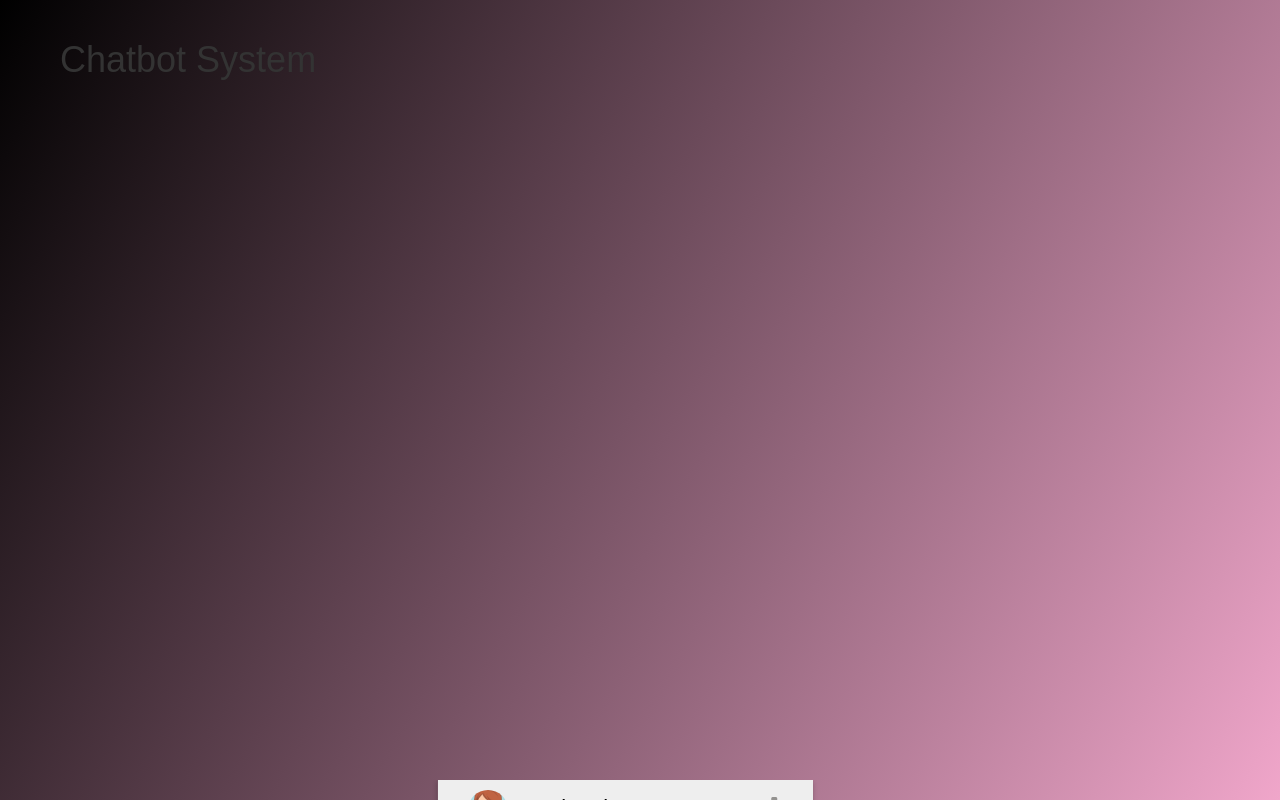
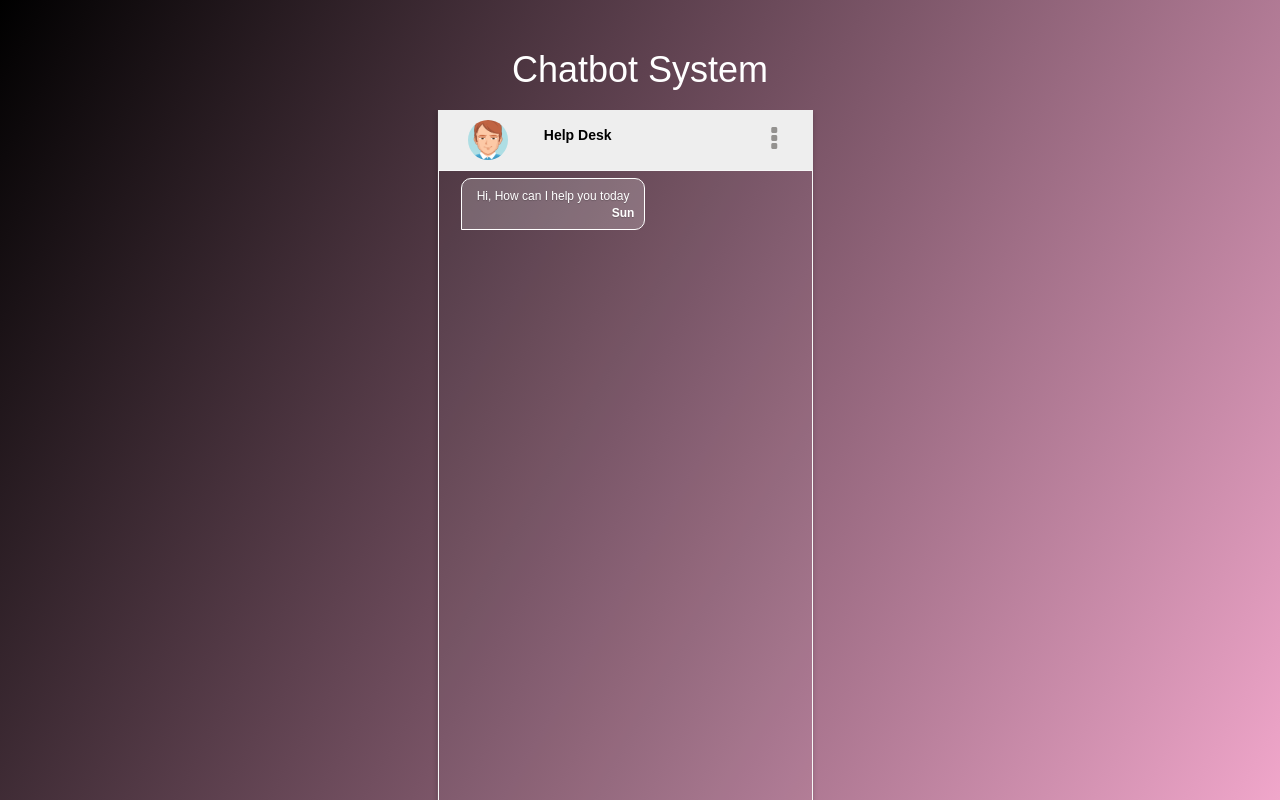
Before and after one commit to cuscamayta/chatbot, a website: page public/index.html in a window 1280 px wide. Drawn offline with nearby package versions, Linux system fonts and the light colour scheme; no server answers.

Commit message:
fix html

```diff
--- a/public/assets/css/style.css
+++ b/public/assets/css/style.css
@@ -150,6 +150,11 @@ span {
   outline: none;
   border: none;
   box-shadow: none;
+}
+.title-bot{
+  color: white;
+  text-align: center;
+  padding: 10px;
 }
 
 .sideBar {
--- a/public/index.html
+++ b/public/index.html
@@ -11,9 +11,9 @@
 
 <body>
 	<div class="container">
-		<div class="row">
-			<h1>Chatbot System</h1>
-		</div>
+
+			<h1 class="title-bot">Chatbot System</h1>
+
 		<div class="row">
 			<div class="col-lg-4"></div>
 			<div class="col-lg-4 conversation app-one">
```
